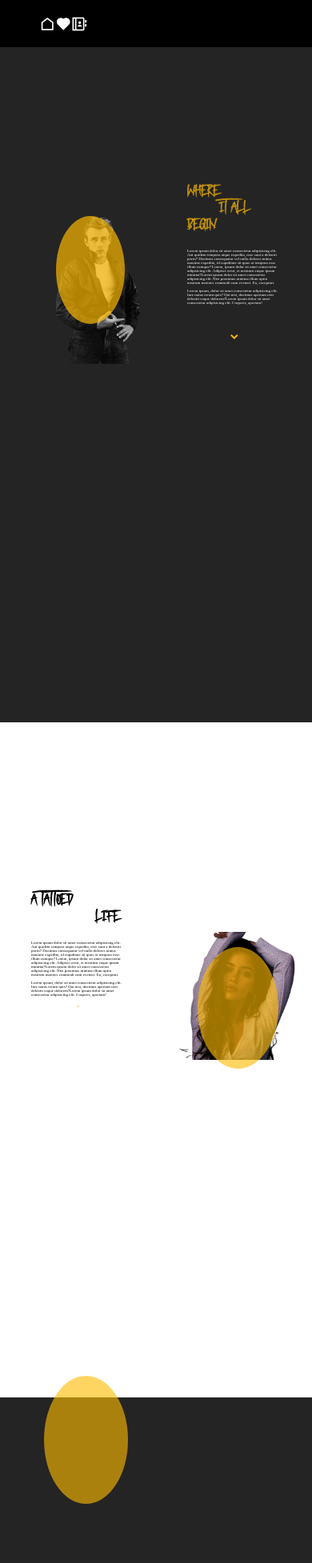
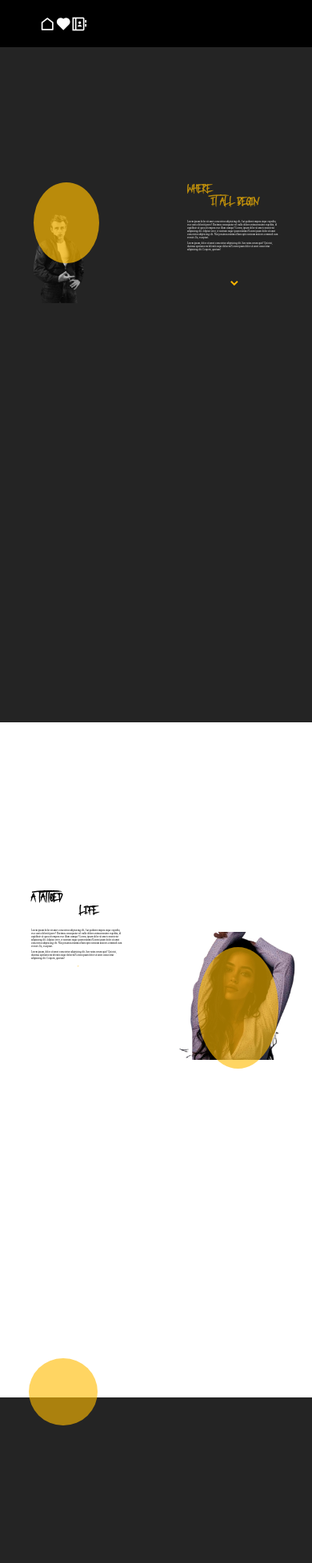
Before and after one commit to Pwnx0tus/demo-project, a plain HTML site: page about.html in a window 390 px wide. Shown: the top 1954 px of the page at 80% size. Drawn offline with nearby package versions, Linux system fonts and the light colour scheme.

Commit message:
Update about.css

```diff
--- a/about.css
+++ b/about.css
@@ -354,11 +354,11 @@ p {
     }
 
     .rside h1 {
-        font-size: 20px;
+        font-size: 15px;
     }
 
     .rside p {
-        font-size: 5px;
+        font-size: 3px;
     }
 
     .aside .img {
@@ -368,20 +368,20 @@ p {
         height: 65vh;
         background-image: url(img2.png);
         left: 12em;
-        bottom: 24em;
+        bottom: 53em;
         background-size: 25em;
         background-position: left;
 
     }
 
     .aside .asbo {
-        width: 22vw;
-        height: 16vh;
+        width: 21vw;
+        height: 12vh;
         border-radius: 50%;
         background-color: rgba(255, 187, 0, 0.687);
         position: absolute;
         left: 14em;
-        top: 54em;
+        top: 76em;
 
     }
 
@@ -428,7 +428,7 @@ p {
         justify-content: center;
         margin: auto;
         height: 50vh;
-        font-size: 5px;
+        font-size: 3px;
         /* background-color: rgb(0, 33, 33); */
     }
 
@@ -436,7 +436,7 @@ p {
         /* background-color: darkblue; */
         text-align: left;
         text-overflow: scroll;
-        font-size: 20px;
+        font-size: 15px;
     }
 
     .aside2 .ln2 {
@@ -444,7 +444,7 @@ p {
         padding-bottom: 1em;
         text-overflow: scroll;
         /* text-align: right; */
-        font-size: 20px;
+        font-size: 15px;
     }
 
     .aside2 .lj2 {
@@ -563,7 +563,7 @@ p {
     .rside3 h1 {
         font-family: myFont;
         color: white;
-        font-size: 20px;
+        font-size: 15px;
     }
 
 
@@ -572,7 +572,7 @@ p {
         justify-content: center;
         margin: auto;
         height: 50vh;
-        font-size: 8px;
+        font-size: 6px;
         /* background-color: rgb(0, 33, 33); */
     }
 
@@ -590,7 +590,7 @@ p {
 
     p {
         text-overflow: hidden;
-        font-size: 5px;
+        font-size: 3px;
     }
 
     .rside3 .lj3 {
@@ -612,12 +612,13 @@ p {
     .aside3 .gola {
         position: absolute;
         background-color: rgba(255, 187, 0, 0.616);
-        width: 27vw;
-        height: 19vh;
+        width: 22vw;
+        height: 10vh;
         border-radius: 50%;
-        left: 11em;
+        left: 12em;
         bottom: -132px;
-        top: 344em;
+        top: 566em;
+
     }
 
 }
```
